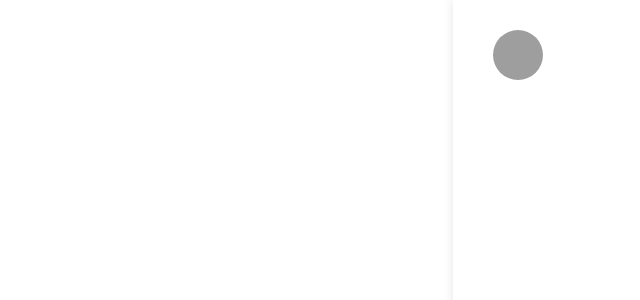
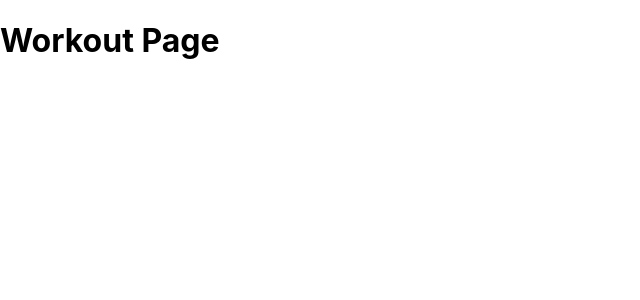
Before and after one commit to jameskim1031/fitlial, a React (Create React App) app: page /workout in a window 1280 px wide. Shown: the top 300 px of the page, without its empty margins (0-640 px from the left). Built offline with nearby package versions, Linux system fonts and the light colour scheme; grey boxes are pictures that could not be loaded.

Commit message:
added routing

```diff
--- a/package.json
+++ b/package.json
@@ -8,6 +8,7 @@
     "@testing-library/user-event": "^13.5.0",
     "react": "^18.2.0",
     "react-dom": "^18.2.0",
+    "react-router-dom": "^6.22.3",
     "react-scripts": "5.0.1",
     "styled-components": "^6.1.8",
     "web-vitals": "^2.1.4"
--- a/src/App.js
+++ b/src/App.js
@@ -1,13 +1,18 @@
-import logo from './logo.svg';
+import React from 'react';
+import { BrowserRouter, Routes, Route } from 'react-router-dom';
 import './App.css';
 import Page from './components/Page'
 import TopBar from './components/TopBar';
+import Workout from './components/Workout';
 
 function App() {
   return (
-    <Page>
-      <TopBar />
-    </Page>
+    <BrowserRouter>
+      <Routes>
+        <Route path="/" element={<Page><TopBar /></Page>} />
+        <Route path="/workout" element={<Workout />} />
+      </Routes>
+    </BrowserRouter>
   );
 }
 
--- /dev/null
+++ b/src/components/Workout.js
@@ -0,0 +1,12 @@
+import React from 'react';
+
+function Workout() {
+  return (
+    <div>
+      <h1>Workout Page</h1>
+      {/* Your partner will add more content here */}
+    </div>
+  );
+}
+
+export default Workout;
```
Also changed, not shown: 1 other file (tests, documents, lock files or other folders).
